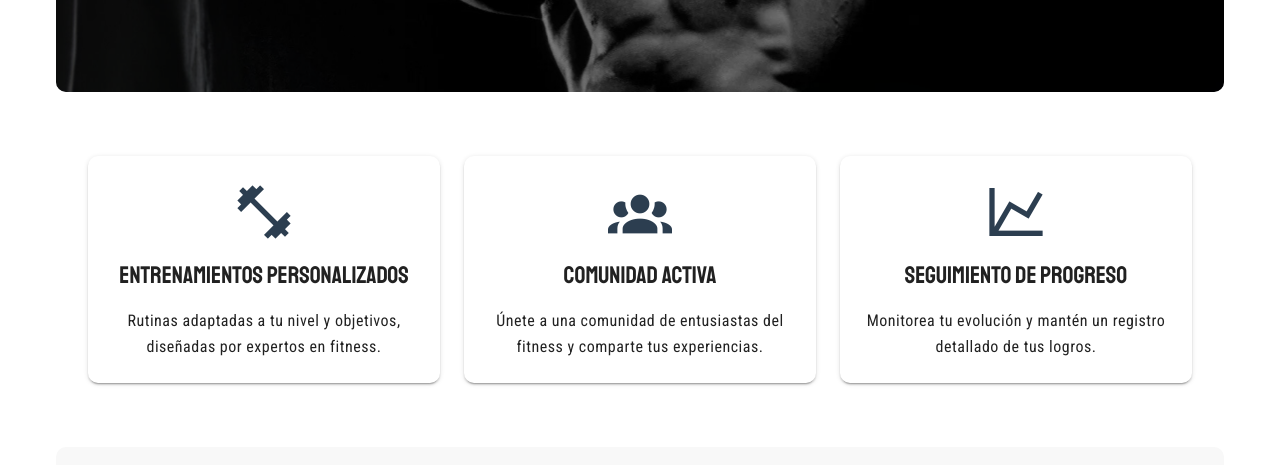
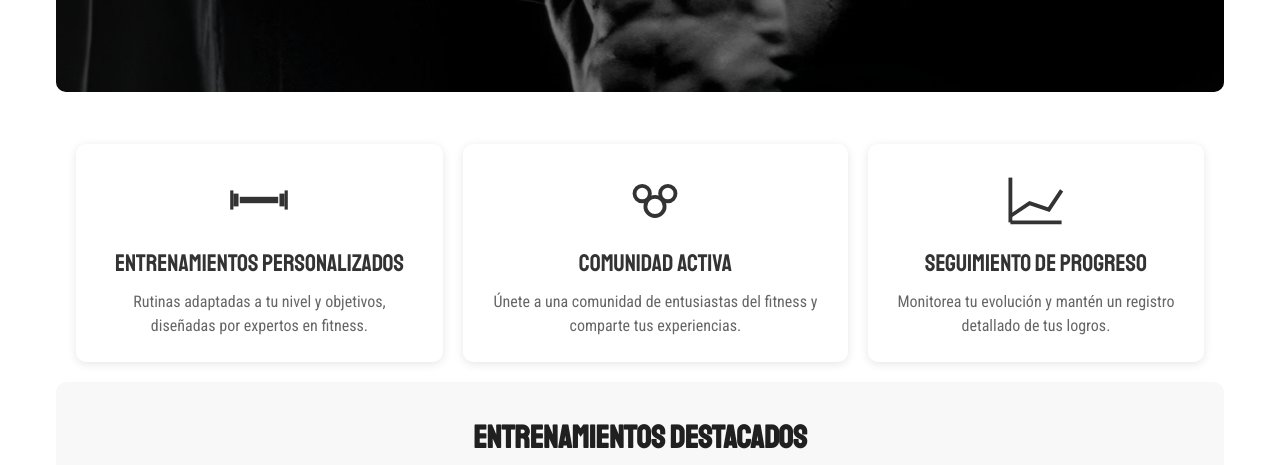
Before and after one commit to gaabsito/RETO_GYM_FRONT, a Vue app in the folder GymFRONT/vue-gym/: page / in a window 1280 px wide. Shown: the part 620-1085 px from the top of the page. Built offline with nearby package versions, Linux system fonts and the light colour scheme; no server answers.

Commit message:
Update HomeView.vue

```diff
--- a/GymFRONT/vue-gym/src/views/HomeView.vue
+++ b/GymFRONT/vue-gym/src/views/HomeView.vue
@@ -7,7 +7,7 @@ import SectionContainer from '@/components/SectionContainer.vue'
 import HoverCard from '@/components/HoverCard.vue'
 import WorkoutCard from '@/components/WorkoutCard.vue'
 import CallToAction from '@/components/CallToAction.vue'
-
+import SvgInter from '@/components/SvgInter.vue'
 import heroImage from '@/assets/images/arnold.jpg'
 
 
@@ -16,24 +16,6 @@ const featuredWorkouts = ref<Workout[]>([])
 const loading = ref(true)
 
 // Datos de las características
-const features = [
-  {
-    title: 'Entrenamientos Personalizados',
-    description: 'Rutinas adaptadas a tu nivel y objetivos, diseñadas por expertos en fitness.',
-    icon: 'mdi-dumbbell'
-  },
-  {
-    title: 'Comunidad Activa',
-    description: 'Únete a una comunidad de entusiastas del fitness y comparte tus experiencias.',
-    icon: 'mdi-account-group'
-  },
-  {
-    title: 'Seguimiento de Progreso',
-    description: 'Monitorea tu evolución y mantén un registro detallado de tus logros.',
-    icon: 'mdi-chart-line'
-  }
-]
-
 onMounted(async () => {
   try {
     const workouts = await workoutStore.fetchWorkouts()
@@ -61,17 +43,14 @@ onMounted(async () => {
     </PageHeader>
 
     <!-- Features Section -->
-    <SectionContainer>
-      <v-row>
-        <v-col v-for="(feature, index) in features" :key="index" cols="12" md="4">
-          <HoverCard
-            :title="feature.title"
-            :description="feature.description"
-            :icon="feature.icon"
-          />
-        </v-col>
-      </v-row>
-    </SectionContainer>
+    <div class="feature-container">
+      <SvgInter icon="weight" title="ENTRENAMIENTOS PERSONALIZADOS"
+        text="Rutinas adaptadas a tu nivel y objetivos, diseñadas por expertos en fitness." />
+      <SvgInter icon="users" title="COMUNIDAD ACTIVA"
+        text="Únete a una comunidad de entusiastas del fitness y comparte tus experiencias." />
+      <SvgInter icon="chart" title="SEGUIMIENTO DE PROGRESO"
+        text="Monitorea tu evolución y mantén un registro detallado de tus logros." />
+    </div>
 
     <!-- Featured Workouts -->
     <SectionContainer title="Entrenamientos Destacados" backgroundColor="#f8f8f8">
@@ -117,4 +96,11 @@ h2 {
     padding: 0.5rem !important;
   }
 }
+
+@media (max-width: 768px) {
+  .feature-container {
+    flex-direction: column;
+    align-items: center;
+  }
+}
 </style>
```
